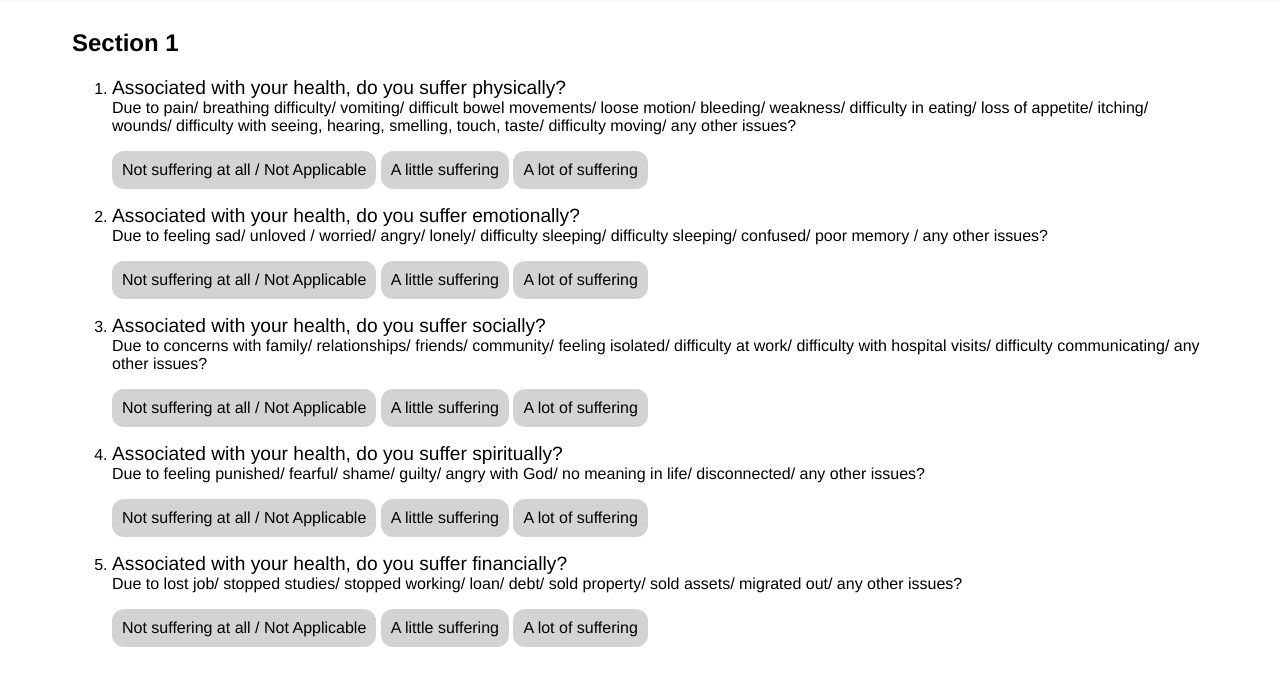
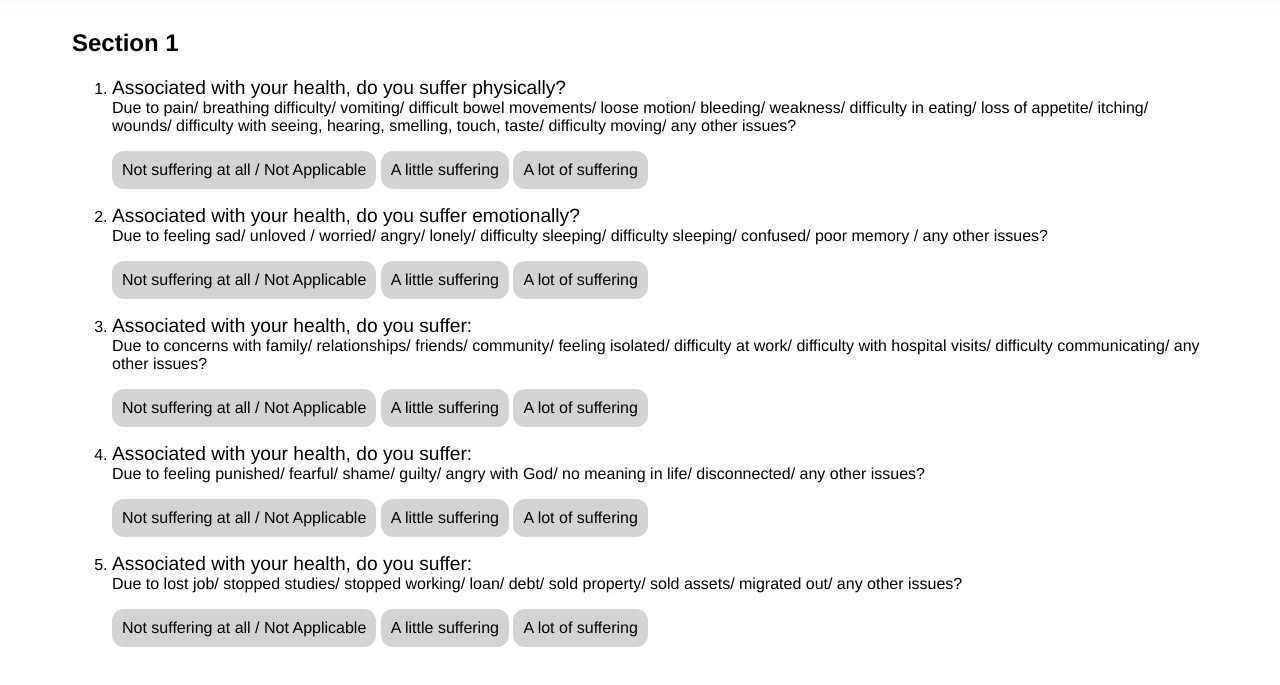
Before and after one commit to MaxOffice/SHS-Tool, a plain HTML site: page index.html in a window 1280 px wide. Shown: the part 79-764 px from the top of the page. Drawn offline with Linux system fonts and the light colour scheme.

Commit message:
Corrected text of questions 3,4 and 5 in Section 1

```diff
--- a/index.html
+++ b/index.html
@@ -56,7 +56,7 @@
                 <li>
                     <p>
                         <span>
-                            Associated with your health, do you suffer socially?
+                            Associated with your health, do you suffer:
                         </span>
                         <span>
                             Due to concerns with family/ relationships/ friends/ community/ feeling isolated/ difficulty
@@ -72,7 +72,7 @@
                 <li>
                     <p>
                         <span>
-                            Associated with your health, do you suffer spiritually?
+                            Associated with your health, do you suffer:
                         </span>
                         <span>
                             Due to feeling punished/ fearful/ shame/ guilty/ angry with God/ no meaning in life/
@@ -87,7 +87,7 @@
                 <li>
                     <p>
                         <span>
-                            Associated with your health, do you suffer financially?
+                            Associated with your health, do you suffer:
                         </span>
                         <span>
                             Due to lost job/ stopped studies/ stopped working/ loan/ debt/ sold property/ sold assets/
```
